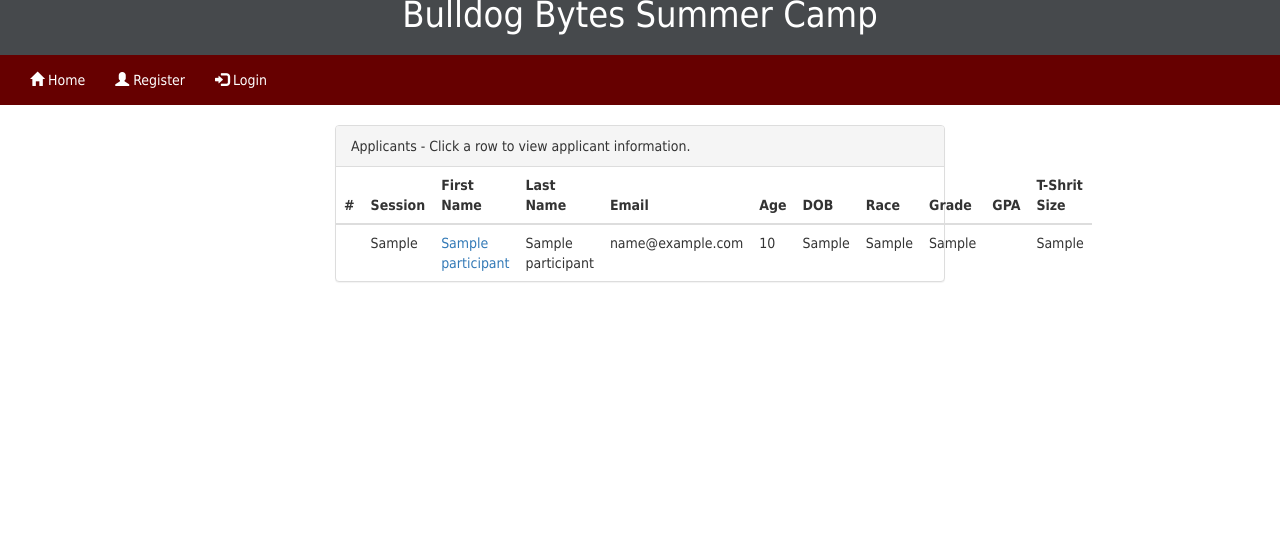
After one commit to samaxcy/DCSP_Project, a PHP site: page /admin.php in a window 1280 px wide. The commit adds this page. Shown: the top 542 px of the page. Run offline with PHP 8.4, Linux system fonts and the light colour scheme; tables that the repository leaves empty or names only in its code hold one stand-in row (values such as "Sample post"); data that the repository does not hold is empty.

Commit message:
Added admin side to the site. application.php and submitApplication.php now submit all information to the database.

```diff
--- /dev/null
+++ b/DCSP_Project/admin.php
@@ -0,0 +1,103 @@
+<?php
+	session_start();
+?>
+
+<!DOCTYPE html>
+<html>
+
+<head>
+  <title>Admin</title>
+  <meta charset="utf-8">
+  <meta name="viewport" content="width=device-width, initial-scale=1">
+  <link rel="stylesheet" href="http://maxcdn.bootstrapcdn.com/bootstrap/3.3.6/css/bootstrap.min.css">
+  <script src="https://ajax.googleapis.com/ajax/libs/jquery/1.12.0/jquery.min.js"></script>
+  <script src="http://maxcdn.bootstrapcdn.com/bootstrap/3.3.6/js/bootstrap.min.js"></script>
+  <link rel="stylesheet" type="text/css" href="stylesheet.css">
+</head>
+
+<body>
+
+<?php
+	require 'header.php';
+?>
+
+<?php
+	require('connect.php');
+
+  if (isset($_SESSION['email']))
+    {
+      echo '<nav class="navbar navbar-default">';
+        echo '<div class="container-fluid">';
+          echo '<ul class="nav navbar-nav navbar-left">';
+            echo '<li><a href="index.php"><span class="glyphicon glyphicon-home"></span> Home</a></li>';
+            echo '<li><a href="application.php"><span class="glyphicon glyphicon-certificate"></span> Apply</a></li>';
+            echo '<li><a href="logout.php"><span class="glyphicon glyphicon-log-out"></span> Logout</a></li>';
+          echo '</ul>';
+        echo '</div>';
+      echo '</nav>';
+    }
+
+    else
+    {
+      echo '<nav class="navbar navbar-default">';
+        echo '<div class="container-fluid">';
+          echo '<ul class="nav navbar-nav navbar-left">';
+            echo '<li><a href="index.php"><span class="glyphicon glyphicon-home"></span> Home</a></li>';
+            echo '<li><a href="register.php"><span class="glyphicon glyphicon-user"></span> Register</a></li>';
+            echo '<li><a href="login.php"><span class="glyphicon glyphicon-log-in"></span> Login</a></li>';
+          echo '</ul>';
+        echo '</div>';
+      echo '</nav>';
+    }
+
+  $sql = "SELECT * FROM participant";
+	$result = $mysqli->query($sql);
+
+	mysqli_close($mysqli);
+?>
+
+<div class="col-lg-3 col-md-3"></div>
+<div class="col-lg-6 col-md-6">
+<div class="panel panel-default">
+<div class="panel-heading">Applicants - Click a row to view applicant information.</div>
+  <table class="table">
+  <thead class="thead-inverse">
+    <th>#</th>
+    <th>Session</th>
+    <th>First Name</th>
+    <th>Last Name</th>
+    <th>Email</th>
+    <th>Age</th>
+    <th>DOB</th>
+    <th>Race</th>
+    <th>Grade</th>
+    <th>GPA</th>
+    <th>T-Shrit Size</th>
+  </thead>
+  <?php while ($row = $result->fetch_assoc()) { ?>
+    <?php $id = $row['participantID']; ?>
+    <tr>
+      <td><?php echo $id; ?></td>
+      <td><?php echo $row["sess"]; ?></td>
+      <td><?php echo ('<a href="viewParticipant.php?id= ' . $id . '">' . $row["f_name"] . '</a>'); ?></td>
+      <td><?php echo $row["l_name"]; ?></td>
+      <td><?php echo $row["email"]; ?></td>
+      <td><?php echo $row["age"]; ?></td>
+      <td><?php echo $row["dob"]; ?></td>
+      <td><?php echo $row["race"]; ?></td>
+      <td><?php echo $row["grade"]; ?></td>
+      <td><?php echo $row["GPA"]; ?></td>
+      <td><?php echo $row["tshirt"]; ?></td>
+    </tr>
+    <?php } ?>
+  </table>
+</div>
+</div>
+<div class="col-lg-3 col-md-3"></div>
+
+<?php
+  require 'footer.php';
+?>
+
+</body>
+</html>
--- a/DCSP_Project/connect.php
+++ b/DCSP_Project/connect.php
@@ -2,7 +2,7 @@
 
 	$dbusername = "root";
 	$dbpassword = "";
-	$dbname = "test2";
+	$dbname = "bulldogbytesdb";
 	$dbhostname = "localhost";
 
 $mysqli = new mysqli($dbhostname, $dbusername, $dbpassword, $dbname);
--- a/DCSP_Project/register.php
+++ b/DCSP_Project/register.php
@@ -1,7 +1,5 @@
 <?php
-	//require 'config.php';
-    //ob_start();
-    //session_start();
+    session_start();
 ?>
     <!DOCTYPE html>
     <html>
```
Also changed, not shown: DCSP_Project/application.php (+7 -3 lines), DCSP_Project/checklogin.php (+8 -3 lines), DCSP_Project/logout.php (+9 -4 lines), DCSP_Project/submitApplication.php (+44 -2 lines), DCSP_Project/viewParticipant.php (added, +138 -0 lines).
